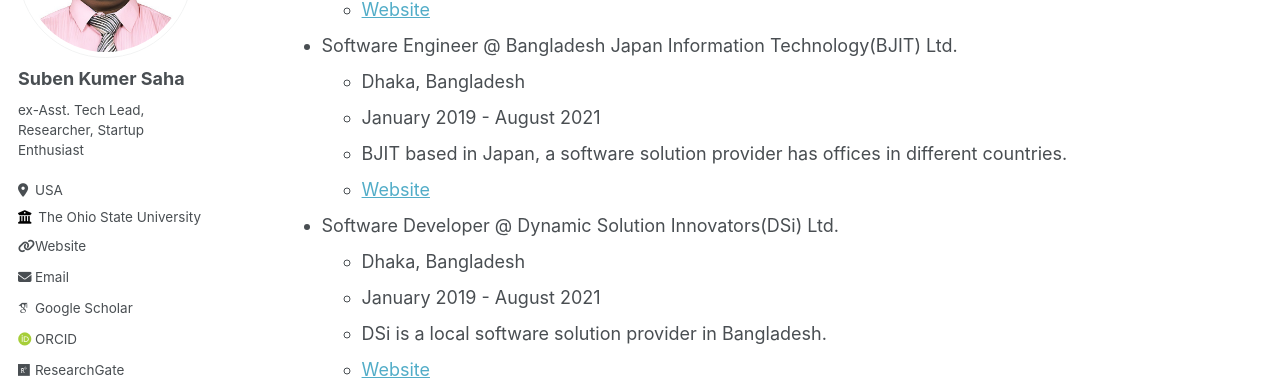
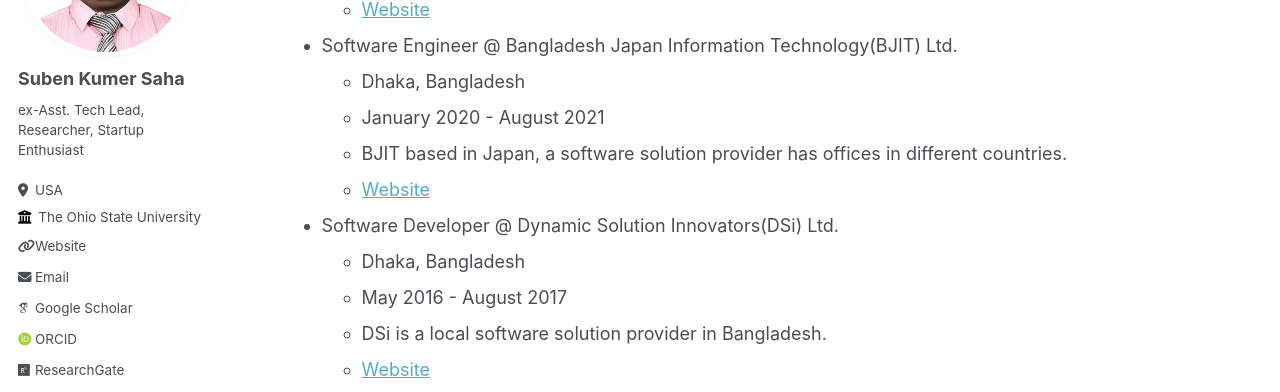
Before and after one commit to subenksaha/subenksaha.github.io, a Jekyll site: the page built from _pages/cv.md, in a window 1280 px wide and 900 px high, scrolled down 763 px. Shown: the part 153-545 px from the top of the window. Built offline with Jekyll 4.4.1, drawn with Linux system fonts in a browser that asks for light colours; some web fonts are replaced.

Commit message:
fixed cv typo

```diff
--- a/_pages/cv.md
+++ b/_pages/cv.md
@@ -39,13 +39,13 @@ Work experience
 
 * Software Engineer @ Bangladesh Japan Information Technology(BJIT) Ltd.
   * Dhaka, Bangladesh
-  * January 2019 - August 2021
+  * January 2020 - August 2021
   * BJIT based in Japan, a software solution provider has offices in different countries.
   * [Website](https://bjitgroup.com)
 
 * Software Developer @ Dynamic Solution Innovators(DSi) Ltd.
   * Dhaka, Bangladesh
-  * January 2019 - August 2021
+  * May 2016 - August 2017
   * DSi is a local software solution provider in Bangladesh.
   * [Website](https://www.dsinnovators.com)
 
```
